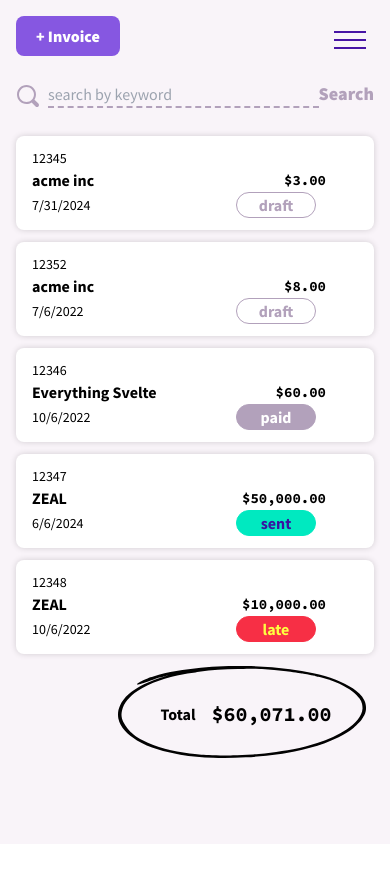
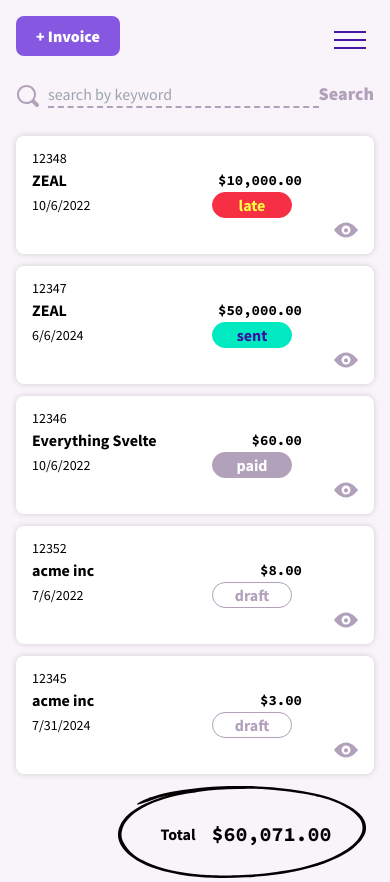
Before and after one commit to capnchill/invoicing-app, a SvelteKit app: page /invoices in a window 390 px wide. Before the commit the page ends 844 px from the top, so only its background shows below. Built offline with nearby package versions, Linux system fonts and the light colour scheme.

Commit message:
Added additional options drop down functionality, made the additional options dynamic, used the svelte:component element to dynamically display the components based on values passed

```diff
--- /dev/null
+++ b/src/lib/components/AdditionalOptions.svelte
@@ -0,0 +1,40 @@
+<script lang="ts">
+	import type { SvelteComponent } from 'svelte';
+
+	export let options: {
+		label: string;
+		// a constructor function that can accept any number of arguments and return a sveltecomponent
+		icon?: new (...args: any[]) => SvelteComponent;
+		disabled: boolean;
+		onClick: () => void;
+	}[];
+</script>
+
+<ul class="absolute left-0 top-4 rounded-lg bg-white shadow-lg">
+	{#each options as option}
+		{#if !option.disabled}
+			<li>
+				<button
+					class="center flex w-full gap-x-2 p-4 font-sansSerif font-bold text-pastelPurple hover:text-daisyBush"
+					on:click={option.onClick}
+				>
+					{#if option.icon}
+						<!-- svelte component heps render components dynamically, this={component}, component here is the actual component that is being sent -->
+						<svelte:component this={option.icon} />
+					{/if}
+					{option.label}
+				</button>
+			</li>
+		{/if}
+	{/each}
+</ul>
+
+<style lang="ts">
+	li {
+		@apply border-b-2 border-whisper;
+	}
+
+	li:last-child {
+		@apply border-b-0;
+	}
+</style>
--- /dev/null
+++ b/src/lib/components/Icon/Edit.svelte
@@ -0,0 +1,10 @@
+<script lang="ts">
+	export let width: number = 24,
+		height: number = 24;
+</script>
+
+<svg {width} {height} viewBox="0 0 24 24" fill="none" xmlns="http://www.w3.org/2000/svg">
+	<path
+		d="M20.821 3.179C20.061 2.418 19.049 2 17.974 2C16.9 2 15.888 2.418 15.128 3.179L3.71905 14.587C3.71905 14.587 3.71805 14.59 3.71605 14.591C3.63505 14.673 3.49705 14.889 3.45505 15.052L2.03005 20.756C1.94405 21.096 2.04505 21.458 2.29305 21.705L2.29405 21.706L2.29505 21.707C2.54305 21.955 2.90305 22.056 3.24405 21.971L8.94805 20.544C9.11105 20.502 9.32805 20.364 9.40905 20.283C9.41005 20.282 9.41305 20.28 9.41305 20.28L20.822 8.873C21.582 8.112 22.001 7.102 22 6.026C22 4.951 21.582 3.94 20.822 3.179H20.821ZM14.411 6.728L17.274 9.591L8.70605 18.159L5.84305 15.296L14.411 6.728ZM4.37505 19.626L4.97005 17.252L6.75005 19.033L4.37505 19.626ZM19.409 4.594C20.173 5.359 20.173 6.693 19.409 7.458L18.69 8.178L15.824 5.313L16.545 4.594C17.31 3.83 18.644 3.829 19.409 4.594Z"
+	/>
+</svg>
--- /dev/null
+++ b/src/lib/components/Icon/Send.svelte
@@ -0,0 +1,8 @@
+<script lang="ts">
+	export let width: number = 24,
+		height: number = 24;
+</script>
+
+<svg {width} {height} viewBox="0 0 24 24" fill="none" xmlns="http://www.w3.org/2000/svg">
+	<path d="M2.01 21.0002L23 12.0002L2.01 3.00024L2 10.0002L17 12.0002L2 14.0002L2.01 21.0002Z" />
+</svg>
--- /dev/null
+++ b/src/lib/components/Icon/Trash.svelte
@@ -0,0 +1,13 @@
+<script lang="ts">
+	export let width: number = 24,
+		height: number = 24;
+</script>
+
+<svg {width} {height} viewBox="0 0 24 24" fill="none" xmlns="http://www.w3.org/2000/svg">
+	<path
+		d="M5.37817 19.1055C5.37817 20.1504 6.20062 21.0002 7.21195 21.0002H16.3808C17.3922 21.0002 18.2146 20.1504 18.2146 19.1055V7.73703H5.37817V19.1055ZM7.21195 9.63177H16.3808L16.3817 19.1055H7.21195V9.63177Z"
+	/>
+	<path d="M14.5471 4.89492V3.00018H9.04576V4.89492H3.54443V6.78966H20.0484V4.89492H14.5471Z" />
+	<path d="M10.8796 11.5265H9.04578V17.2107H10.8796V11.5265Z" />
+	<path d="M14.547 11.5265H12.7133V17.2107H14.547V11.5265Z" />
+</svg>
--- a/src/routes/(dashboard)/invoices/+page.svelte
+++ b/src/routes/(dashboard)/invoices/+page.svelte
@@ -46,9 +46,12 @@
 	</div>
 
 	<!-- invoices -->
-	{#each $invoices as invoice}
-		<InvoiceRow {invoice} />
-	{/each}
+	<!-- flex-col-reverse is done so that the stacking order logic is maintained -->
+	<div class="flex flex-col-reverse">
+		{#each $invoices as invoice}
+			<InvoiceRow {invoice} />
+		{/each}
+	</div>
 </div>
 
 <CircledAmount amount={centsToDollars(sumInvoices($invoices))} label="Total" />
--- a/src/routes/(dashboard)/invoices/InvoiceRow.svelte
+++ b/src/routes/(dashboard)/invoices/InvoiceRow.svelte
@@ -4,17 +4,38 @@
 	import Tag from '$lib/components/Tag.svelte';
 	import { centsToDollars, sumLineItems } from '$lib/utils/moneyHelper';
 	import { convertDate, isLate } from '$lib/utils/datesHelpers';
+	import AdditionalOptions from '$lib/components/AdditionalOptions.svelte';
+	import Send from '$lib/components/Icon/Send.svelte';
+	import Edit from '$lib/components/Icon/Edit.svelte';
+	import Trash from '$lib/components/Icon/Trash.svelte';
 
 	export let invoice: Invoice;
+	let isAdditionalMenuShowing = false;
+	let isOptionsDisabled = false;
+
+	function handleDelete() {
+		console.log('deleting invoice');
+	}
+
+	function handleEdit() {
+		console.log('editing invoice');
+	}
+
+	function handleSendInvoice() {
+		console.log('sending invoice');
+	}
 
 	function getInvoiceLabel() {
 		if (invoice.invoiceStatus === 'Draft') {
 			return 'draft';
 		} else if (invoice.invoiceStatus === 'sent' && !isLate(invoice.dueDate)) {
+			isOptionsDisabled = true;
 			return 'sent';
 		} else if (invoice.invoiceStatus === 'sent' && isLate(invoice.dueDate)) {
+			isOptionsDisabled = true;
 			return 'late';
 		} else if (invoice.invoiceStatus === 'paid') {
+			isOptionsDisabled = true;
 			return 'paid';
 		}
 	}
@@ -34,11 +55,23 @@
 	<div class="amount text-right font-mono text-sm font-bold lg:text-lg">
 		${centsToDollars(sumLineItems(invoice.lineItems))}
 	</div>
-	<div class="center viewButton text-sm lg:text-lg">
-		<a href="#" class="hidden text-pastelPurple hover:bg-daisyBush lg:block"><View /></a>
+	<div class="center viewButton hidden text-sm lg:flex lg:text-lg">
+		<a href="#" class="text-pastelPurple hover:bg-daisyBush"><View /></a>
 	</div>
-	<div class="center moreButton text-sm lg:text-lg">
-		<button class="hidden text-pastelPurple hover:text-daisyBush lg:block"><ThreeDots /></button>
+	<div class="center moreButton relative text-sm lg:flex lg:text-lg">
+		<button
+			class="text-pastelPurple hover:text-daisyBush"
+			on:click={() => (isAdditionalMenuShowing = !isAdditionalMenuShowing)}><ThreeDots /></button
+		>
+		{#if isAdditionalMenuShowing}
+			<AdditionalOptions
+				options={[
+					{ label: 'Edit', icon: Edit, onClick: handleEdit, disabled: isOptionsDisabled },
+					{ label: 'Delete', icon: Trash, onClick: handleDelete, disabled: false },
+					{ label: 'Send', icon: Send, onClick: handleSendInvoice, disabled: isOptionsDisabled }
+				]}
+			/>
+		{/if}
 	</div>
 </div>
 
```
